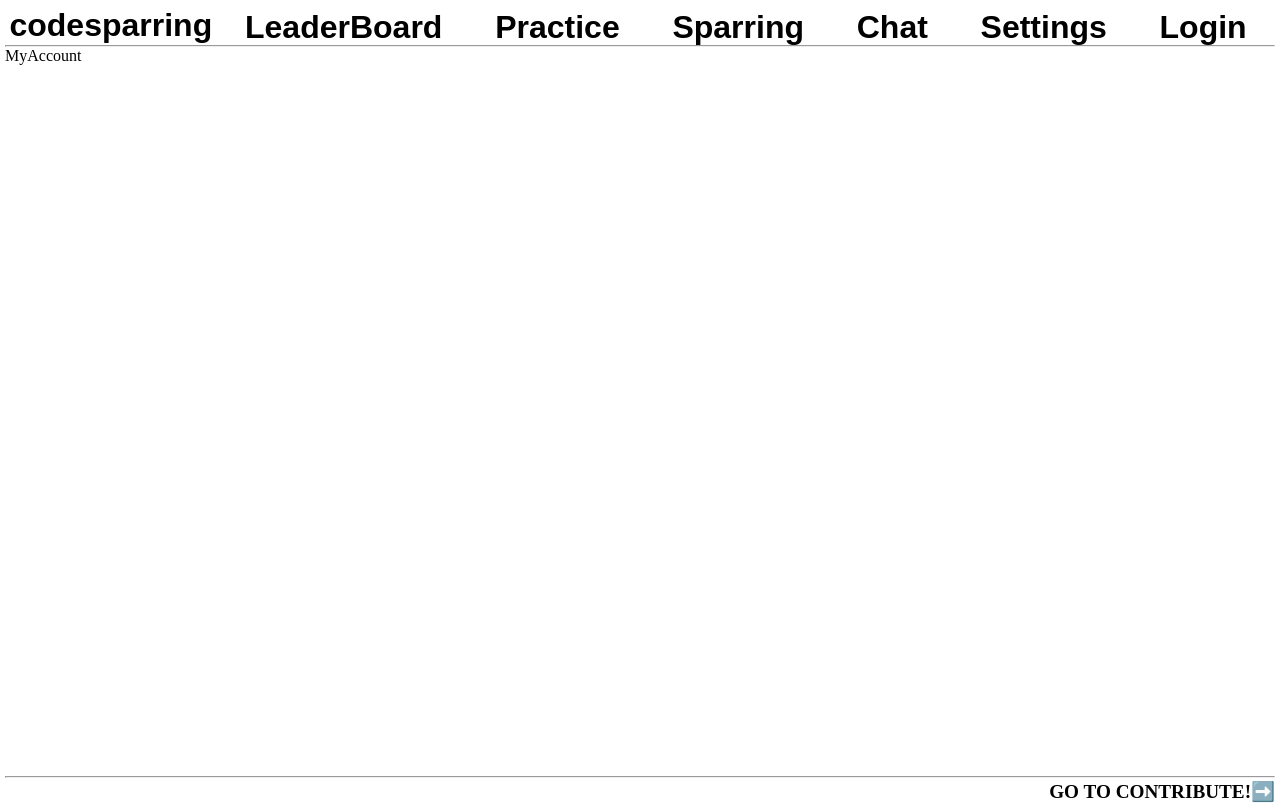
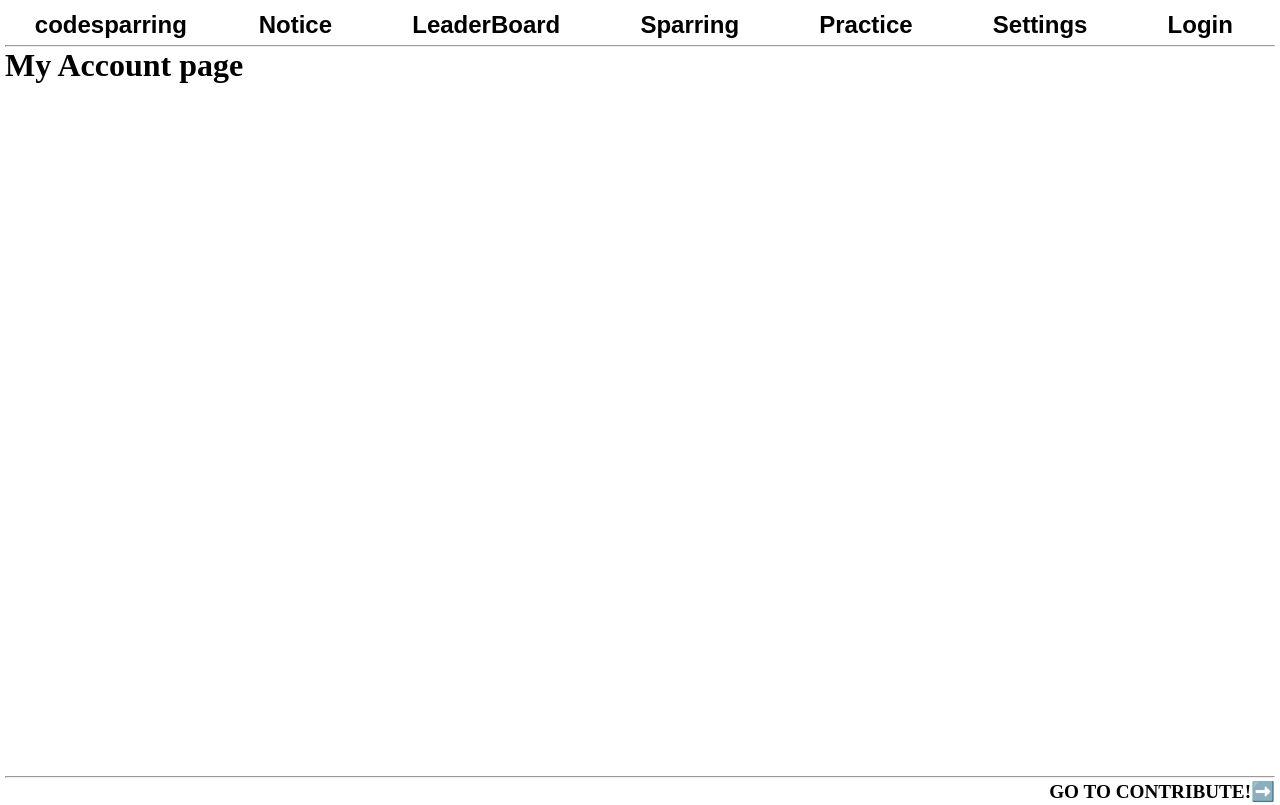
Before and after one commit to nerdchanii/codesparring-client, a React (Create React App) app: page /muaccount in a window 1280 px wide. Built offline with nearby package versions, Linux system fonts and the light colour scheme.

Commit message:
라우터 path 수정

```diff
--- a/src/components/Layout/RouteContainer.js
+++ b/src/components/Layout/RouteContainer.js
@@ -1,6 +1,9 @@
 import { Route, Routes } from 'react-router-dom';
 import Chat from '../../Pages/Chat/Chat';
-import Home from '../../Pages/Home';
+import Game from '../../Pages/Game/Game';
+import Home from '../../Pages/Home/Home';
+import MyAccount from '../../Pages/MyAccount';
+import Practice from '../../Pages/Practice/Practice';
 import LeaderBoard from '../leaderboard/Leaderboard';
 import './RouteContainer.scss';
 const RouteContainer = () => {
@@ -8,11 +11,11 @@ const RouteContainer = () => {
     <div className="RouteContainer">
       <Routes>
         <Route path="/" element={<Home />} />
-        <Route path="/leaderboard" element={<LeaderBoard />} />
-        <Route path="/chat" element={<Chat />} />
-        <Route path="/practice" element={'Practice'} />
-        <Route path="/sparring" element={'Practice'} />
-        <Route path="/muaccount" element={'MyAccount'} />
+        <Route path="/leaderboard/*" element={<LeaderBoard />} />
+        <Route path="/chat/*" element={<Chat />} />
+        <Route path="/practice/*" element={<Practice />} />
+        <Route path="/sparring/*" element={<Game />} />
+        <Route path="/muaccount/*" element={<MyAccount />} />
       </Routes>
     </div>
   );
--- a/src/components/Layout/Topper.jsx
+++ b/src/components/Layout/Topper.jsx
@@ -13,10 +13,10 @@ const Topper = () => {
         <Link to="/">codesparring</Link>
       </h1>
       <nav>
+        <Link to="/Notice">Notice</Link>
         <Link to="/leaderboard">LeaderBoard</Link>
+        <Link to="/sparring">Sparring</Link>
         <Link to="/practice">Practice</Link>
-        <Link to="/sparring">Sparring</Link>
-        <Link to="/chat">Chat</Link>
         <button
           onClick={() => {
             console.log('click');
--- a/src/components/Layout/Topper.scss
+++ b/src/components/Layout/Topper.scss
@@ -5,11 +5,16 @@
   // margin-bottom: 10px;
   max-height: 5vh;
   min-height: 5vh;
+  h1 {
+    display: flex;
+    align-items: center;
+    justify-content: center;
+  }
   * {
     align-items: center;
     color: black;
     text-decoration: none;
-    font-size: 2rem;
+    font-size: 1.5rem;
     margin: 2px;
     font-weight: bold;
     font-family: 'arial';
@@ -23,7 +28,7 @@
   button {
     border: none;
     background: none;
-    font-size: 2rem;
+    font-size: 1.5rem;
     font-weight: bold;
   }
 }
```
